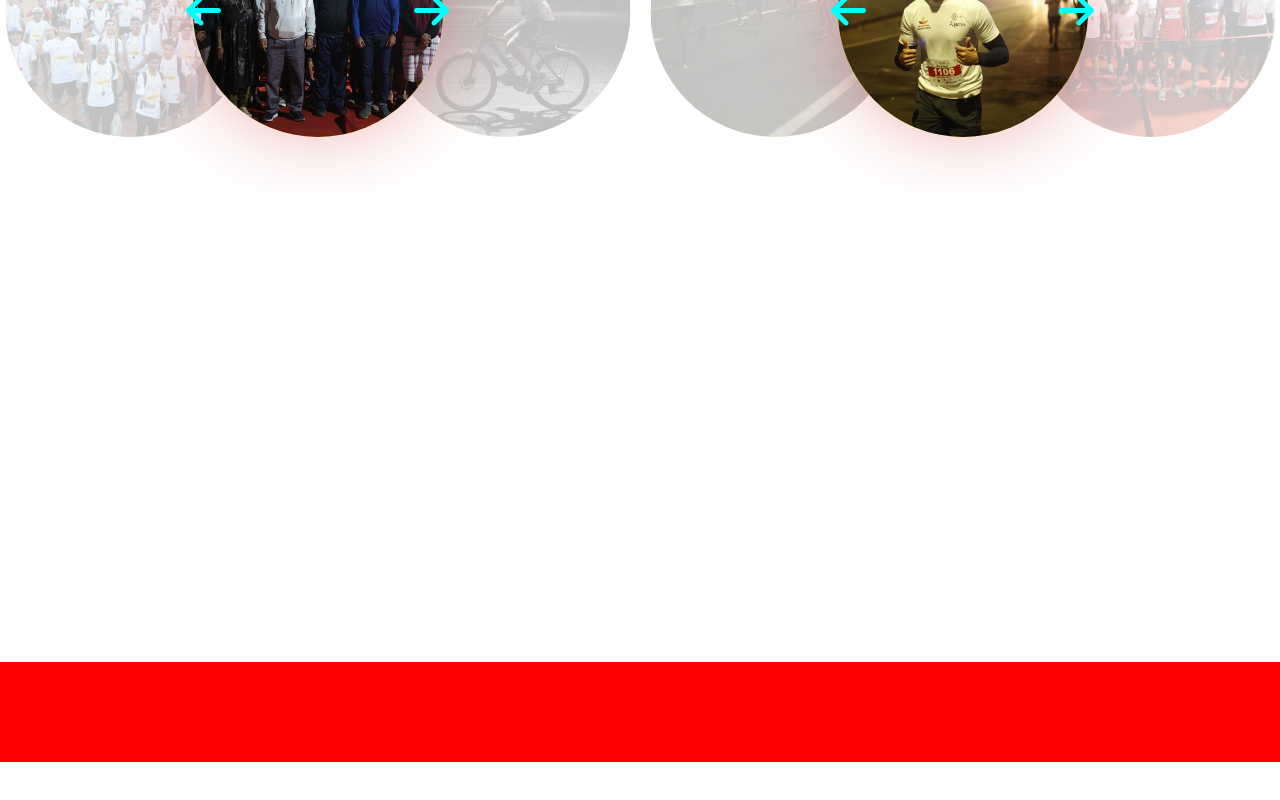
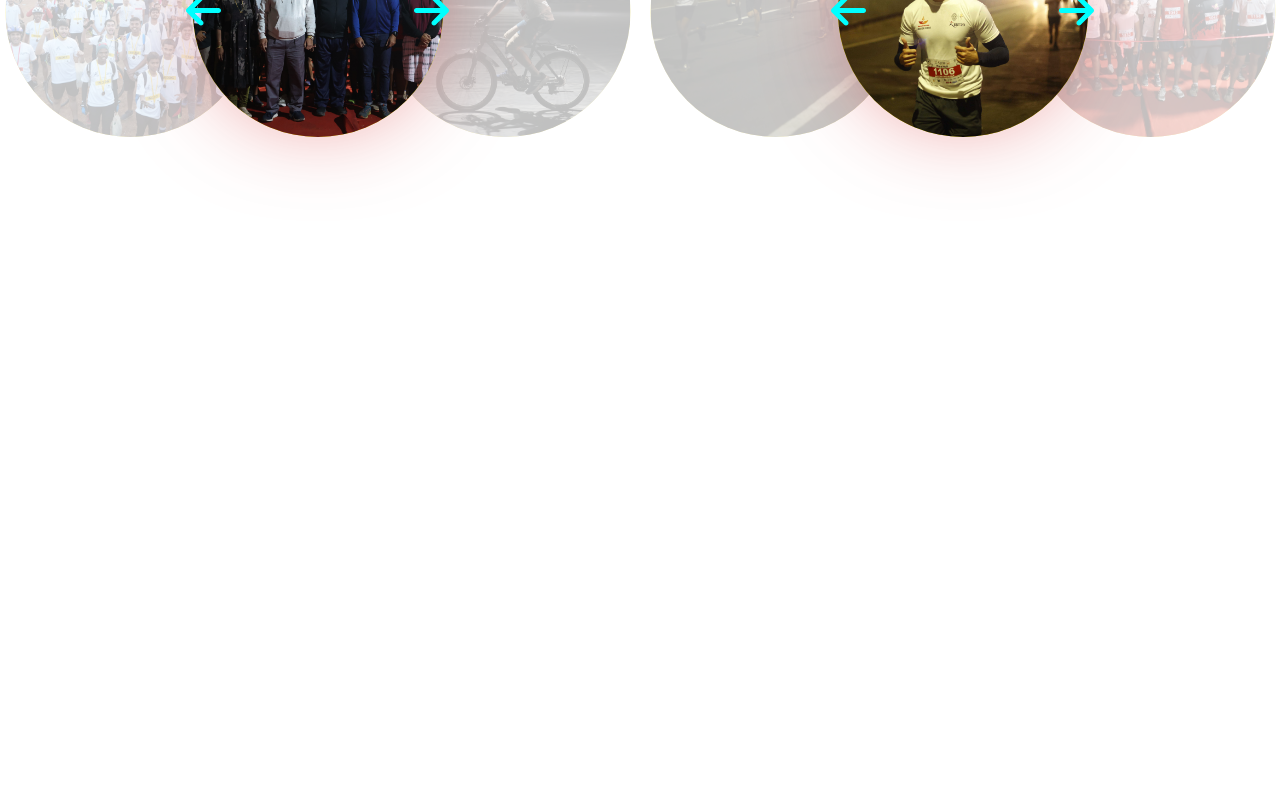
Before and after one commit to Ok945/ZEST_WEB_TASK, a React (Create React App) app: page / in a window 1280 px wide. Shown: the part 3546-4346 px from the top of the page. After the commit the page ends 4208 px from the top, so only its background shows below. Built offline with nearby package versions, Linux system fonts and the light colour scheme; a web font is replaced by a local one.

Commit message:
Deploying the project

```diff
--- a/src/App.js
+++ b/src/App.js
@@ -36,7 +36,7 @@ function App() {
       <Header />
       <Grid/>
       <ImageContainer />
-      <Feedbacks/>
+
 
 
 
```
